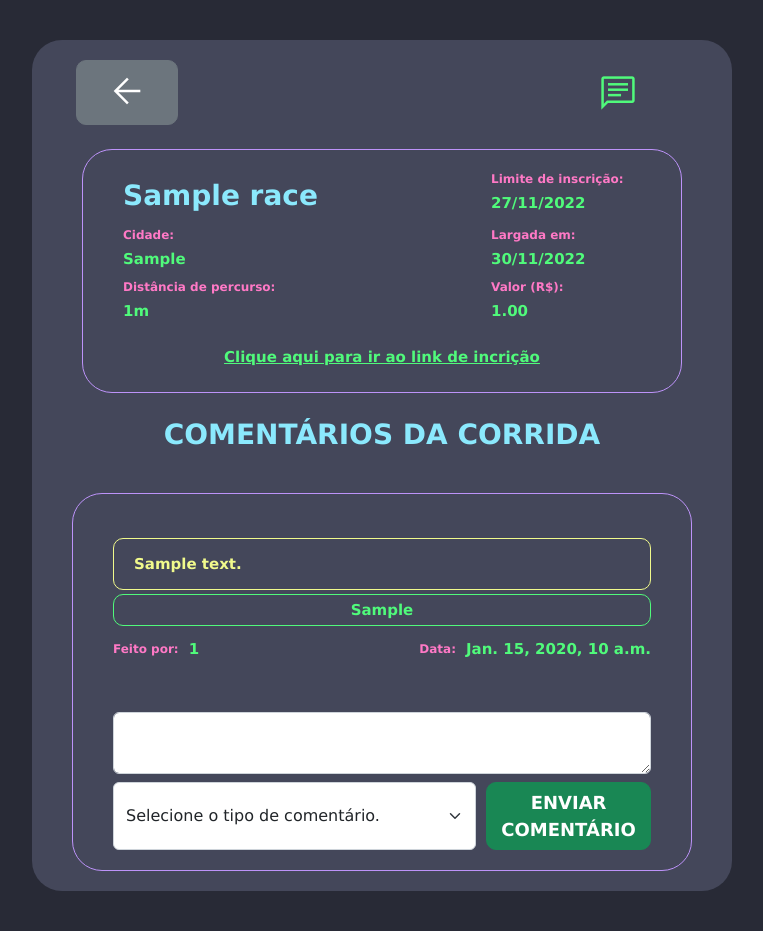
After one commit to hsantiago-dev/minhas-corridas-p2, a Django app: page /commentaries_race/1/ in a window 1280 px wide. The commit adds this page. Shown: the whole page, without its empty margins (258-1021 px from the left). Run offline with Django 4.2, Linux system fonts and the light colour scheme; a user stored in the database is signed in; tables that the repository leaves empty hold one stand-in row (values such as "Sample post").

Commit message:
Adicionado comentários nas corridas e controle de interações do usuário

```diff
--- a/app/models.py
+++ b/app/models.py
@@ -27,13 +27,15 @@ class Interaction(models.Model):
     user = models.ForeignKey(settings.AUTH_USER_MODEL, on_delete=models.RESTRICT)
     race = models.ForeignKey(Race, on_delete=models.RESTRICT)
     interaction = models.CharField(max_length=50)
+    receive_notifications = models.BooleanField(default=True)
 
     def __str__(self):
         return self.interaction
 
 
 class RaceCommentary(models.Model):
-    interaction = models.ForeignKey(Interaction, on_delete=models.CASCADE)
+    race = models.ForeignKey(Race, on_delete=models.CASCADE)
+    user = models.ForeignKey(settings.AUTH_USER_MODEL, on_delete=models.CASCADE)
     date = models.DateTimeField()
     commentary = models.CharField(max_length=255)
     tag = models.CharField(max_length=50)
--- /dev/null
+++ b/app/templates/commentaries_race.html
@@ -0,0 +1,179 @@
+<!DOCTYPE html>
+<html lang="pt-br">
+<head>
+    <meta charset="UTF-8">
+    <title>Comentários da Corrida</title>
+    <link rel="stylesheet" href="https://cdn.jsdelivr.net/npm/bootstrap@5.2.2/dist/css/bootstrap.min.css">
+    <link rel="stylesheet" href="https://fonts.googleapis.com/css2?family=Material+Symbols+Outlined:opsz,wght,FILL,GRAD@20..48,100..700,0..1,-50..200" />
+    <style>
+        * {
+            font-family: Verdana, sans-serif;
+        }
+
+        .background-card {
+            background-color: #44475A;
+            margin: 40px;
+            border-radius: 30px;
+            padding: 20px 40px;
+            max-width: 700px;
+        }
+
+        .card-race {
+            background: #44475A;
+            border: 1px solid #BD93F9;
+            border-radius: 30px;
+            padding: 20px 40px;
+            min-width: 600px;
+        }
+
+        .border-yellow {
+            background: #44475A;
+            border: 1px solid #f1fa8c;
+            border-radius: 10px;
+            padding: 10px 20px;
+        }
+
+        .border-green {
+            background: #44475A;
+            border: 1px solid #50FA7B;
+            border-radius: 10px;
+        }
+
+        .name {
+            font-weight: 800;
+            font-size: 28px;
+            line-height: 52px;
+            color: #8BE9FD;
+        }
+
+        .label {
+            font-weight: 700;
+            font-size: 12px;
+            color: #FF79C6;
+            margin-right: 10px;
+        }
+
+        .value {
+            font-weight: 700;
+            font-size: 15px;
+            line-height: 30px;
+            color: #50FA7B;
+        }
+
+        .text {
+            font-weight: 700;
+            font-size: 15px;
+            line-height: 30px;
+            color: #f1fa8c;
+        }
+
+        .btn-general {
+            font-weight: 700;
+            font-size: 18px;
+            color: white;
+            border-radius: 10px;
+        }
+
+        .link {
+            font-weight: 700;
+            font-size: 16px;
+            line-height: 48px;
+            color: #F8F8F2;
+        }
+
+        .material-symbols-outlined {
+            font-variation-settings:
+            'FILL' 0,
+            'wght' 400,
+            'GRAD' 0,
+            'opsz' 48;
+            font-size: 40px;
+        }
+    </style>
+</head>
+<body style="background-color: #282A36;">
+    <div class="background-card mx-auto">
+        <div class="mx-1 row justify-content-between align-items-center">
+            <a href="/" class="col-2 btn btn-secondary btn-general">
+                <span class="material-symbols-outlined py-1"> arrow_back </span>
+            </a>
+            <span class="col-2 material-symbols-outlined py-1" style="color: #50FA7B"> chat </span>
+        </div>
+        <div class="d-flex flex-column align-items-center">
+            <div class="card-race mt-4">
+                <div class="d-flex justify-content-between ">
+                    <span class="name">{{ race.name }}</span>
+                    <div class="d-flex flex-column" style="min-width: 150px;">
+                        <span class="label">Limite de inscrição:</span>
+<!--                        <span class="value">{{ race.registration_deadline }}</span>-->
+                        <span class="value">27/11/2022</span>
+                    </div>
+                </div>
+                <div class="d-flex justify-content-between mt-1">
+                    <div class="d-flex flex-column">
+                        <span class="label">Cidade:</span>
+                        <span class="value">{{ race.city }}</span>
+                    </div>
+                    <div class="d-flex flex-column" style="min-width: 150px;">
+                        <span class="label">Largada em:</span>
+<!--                        <span class="value">{{ race.start_date }} {{ race.start_hour }}</span>-->
+                        <span class="value">30/11/2022</span>
+                    </div>
+                </div>
+                <div class="d-flex justify-content-between mt-1">
+                    <div class="d-flex flex-column">
+                        <span class="label">Distância de percurso:</span>
+                        <span class="value">{{ race.distance }}m</span>
+                    </div>
+                    <div class="d-flex flex-column" style="min-width: 150px;">
+                        <span class="label">Valor (R$):</span>
+                        <span class="value">{{ race.registration_value }}</span>
+                    </div>
+                </div>
+                <div class="d-flex justify-content-center mt-3">
+                    <a class="value" href="/">Clique aqui para ir ao link de incrição</a>
+                </div>
+            </div>
+        </div>
+        <h2 class="name mt-3 col-12 mx-auto text-center">COMENTÁRIOS DA CORRIDA</h2>
+        <div class="d-flex flex-column align-items-center">
+            <div class="card-race mt-4">
+                {% for commentary in commentaries %}
+                    <div class="border-yellow mt-4">
+                        <span class="text">{{ commentary.commentary }}</span>
+                    </div>
+                    <div class="border-green mt-1 text-center">
+                        <span class="value">{{ commentary.tag }}</span>
+                    </div>
+                    <div class="d-flex mt-2 justify-content-between ">
+                        <div class="d-flex align-items-center">
+                            <span class="label">Feito por: </span>
+                            <span class="value">{{ commentary.user_id }}</span>
+                        </div>
+                        <div class="d-flex align-items-center" style="min-width: 150px;">
+                            <span class="label">Data:</span>
+                            <span class="value">{{ commentary.date }}</span>
+                        </div>
+                    </div>
+                {% endfor %}
+                <form class="mt-5" action="/put_commentary/{{race.id}}/" method="POST">
+                    {% csrf_token %}
+                    <div class="input-group">
+                        <textarea class="form-control" name="commentary" required></textarea>
+                    </div>
+                    <div class="d-flex mt-2">
+                        <select class="form-select" name="tag" required>
+                            <option selected>Selecione o tipo de comentário.</option>
+                            <option value="1">Hotel</option>
+                            <option value="2">Trajeto</option>
+                            <option value="3">Informação</option>
+                            <option value="4">Outro</option>
+                        </select>
+                        <button type="submit" class="btn btn-success btn-general" style="margin-left: 10px;">ENVIAR COMENTÁRIO</button>
+                    </div>
+                </form>
+            </div>
+        </div>
+    </div>
+</body>
+</html>
--- a/app/templates/index.html
+++ b/app/templates/index.html
@@ -158,13 +158,16 @@
                         </button>
                     </form>
                 </div>
-                <div class=" mt-3">
+                <div class="mt-3">
                     <form class="d-flex flex-column" action="/subscription/{{ race.id }}">
                         <button type="submit" class="btn btn-outline-success label-button">
                             JÁ ME INSCREVI!
                         </button>
                     </form>
                 </div>
+                <form class="d-flex flex-column mt-3" action="/commentaries_race/{{ race.id }}">
+                    <button type="submit" class="btn btn-outline-secondary label-button">VER COMENTÁRIOS</button>
+                </form>
             </div>
         {% endfor %}
     </div>
--- a/app/templates/races_created.html
+++ b/app/templates/races_created.html
@@ -162,6 +162,9 @@
                         <button type="submit" class="btn btn-secondary label-button">EDITAR CORRIDA</button>
                     </form>
                 </div>
+                <form class="d-flex flex-column mt-3" action="/commentaries_race/{{ race.id }}">
+                    <button type="submit" class="btn btn-outline-secondary label-button">VER COMENTÁRIOS</button>
+                </form>
             </div>
         {% endfor %}
     </div>
--- a/app/templates/registered_races.html
+++ b/app/templates/registered_races.html
@@ -152,12 +152,15 @@
                 </div>
                 <div class="d-flex justify-content-between mt-3">
                     <a class="value" href="/">Clique aqui para ir ao link de incrição</a>
-                    <form action="/">
+                    <form action="/undo_interaction/{{ race.id }}">
                         <button type="submit" class="btn btn-secondary label-button">
                             DESFAZER INSCRIÇÃO
                         </button>
                     </form>
                 </div>
+                <form class="d-flex flex-column mt-3" action="/commentaries_race/{{ race.id }}">
+                    <button type="submit" class="btn btn-outline-secondary label-button">VER COMENTÁRIOS</button>
+                </form>
             </div>
         {% endfor %}
     </div>
--- a/app/views.py
+++ b/app/views.py
@@ -1,8 +1,11 @@
 from django.contrib.auth.decorators import login_required
 from django.db.models import Subquery
 from django.shortcuts import render, redirect
-from app.models import User, Race, Interaction
+from app.models import User, Race, Interaction, RaceCommentary
 from app.form_race import FormRace
+from app.enums.comment_tag_enum import CommentTag
+from enum import Enum
+from datetime import datetime
 
 
 def index(request):
@@ -10,8 +13,7 @@ def index(request):
 
     if request.user.is_authenticated:
         interactions = Interaction.objects.filter(user=request.user)
-        print(interactions)
-        data['races'] = Race.objects\
+        data['races'] = Race.objects \
             .exclude(id__in=Subquery(interactions.values('race_id'))) \
             .exclude(creator_user=request.user)
     else:
@@ -42,7 +44,7 @@ def insert_user(request):
 def interested_races(request):
     data = {}
     interactions = Interaction.objects.filter(user=request.user, interaction='INTERESTED')
-    data['races'] = Race.objects.filter(id=Subquery(interactions.values('race_id')))
+    data['races'] = Race.objects.filter(id__in=Subquery(interactions.values('race_id')))
 
     return render(request, 'interested_races.html', data)
 
@@ -51,7 +53,7 @@ def interested_races(request):
 def registered_races(request):
     data = {}
     interactions = Interaction.objects.filter(user=request.user, interaction='REGISTERED')
-    data['races'] = Race.objects.filter(id=Subquery(interactions.values('race_id')))
+    data['races'] = Race.objects.filter(id__in=Subquery(interactions.values('race_id')))
 
     return render(request, 'registered_races.html', data)
 
@@ -70,7 +72,6 @@ def registration_race(request):
 
 @login_required
 def insert_race(request):
-
     request.POST._mutable = True
     request.POST['creator_user'] = request.user.id
 
@@ -95,17 +96,57 @@ def edit_race(request, id_race):
 
 @login_required
 def mark_interest(request, id_race):
-    # TODO - Implementar a exclusão da interação caso houver
-    interaction = Interaction(user=request.user, race=Race.objects.get(pk=id_race), interaction='INTERESTED')
-    interaction.save()
+    interaction = Interaction.objects.filter(race_id=id_race, user_id=request.user)
+
+    if interaction.exists():
+        interaction.update(interaction='INTERESTED')
+    else:
+        interaction = Interaction(user=request.user, race=Race.objects.get(pk=id_race), interaction='INTERESTED')
+        interaction.save()
 
     return redirect('index')
 
 
 @login_required
 def subscription(request, id_race):
-    # TODO - Implementar a exclusão da interação caso houver
-    interaction = Interaction(user=request.user, race=Race.objects.get(pk=id_race), interaction='REGISTERED')
-    interaction.save()
+
+    interaction = Interaction.objects.filter(race_id=id_race, user_id=request.user)
+
+    if interaction.exists():
+        interaction.update(interaction='REGISTERED')
+    else:
+        interaction = Interaction(user=request.user, race=Race.objects.get(pk=id_race), interaction='REGISTERED')
+        interaction.save()
 
     return redirect('index')
+
+
+@login_required
+def undo_interaction(request, id_race):
+
+    Interaction.objects.filter(race_id=id_race, user_id=request.user).delete()
+
+    return redirect('index')
+
+
+@login_required
+def commentaries_race(request, id_race):
+    data = {
+        'race': Race.objects.get(pk=id_race)
+        , 'commentaries': RaceCommentary.objects.filter(race_id=id_race)
+    }
+
+    return render(request, 'commentaries_race.html', data)
+
+
+@login_required
+def put_commentary(request, id_race):
+    commentary = RaceCommentary(user=request.user
+                                , race=Race.objects.get(pk=id_race)
+                                , commentary=request.POST['commentary']
+                                , tag=CommentTag(int(request.POST['tag'])).name
+                                , date=datetime.now())
+
+    commentary.save()
+
+    return redirect('/commentaries_race/' + str(id_race))
--- a/common/urls.py
+++ b/common/urls.py
@@ -20,5 +20,8 @@ urlpatterns = [
     path('edit_race/<int:id_race>/', views.edit_race, name='edit_race'),
     path('mark_interest/<int:id_race>/', views.mark_interest, name='mark_interest'),
     path('subscription/<int:id_race>/', views.subscription, name='subscription'),
+    path('undo_interaction/<int:id_race>/', views.undo_interaction, name='undo_interaction'),
+    path('commentaries_race/<int:id_race>/', views.commentaries_race, name='commentaries_race'),
+    path('put_commentary/<int:id_race>/', views.put_commentary, name='put_commentary'),
     path('accounts/', include('django.contrib.auth.urls')),
 ]
```
Also changed, not shown: app/enums/comment_tag_enum.py (added, +8 -0 lines), app/templates/interested_races.html (+10 -3 lines), app/templates/registration_race.html (+7 -8 lines).
